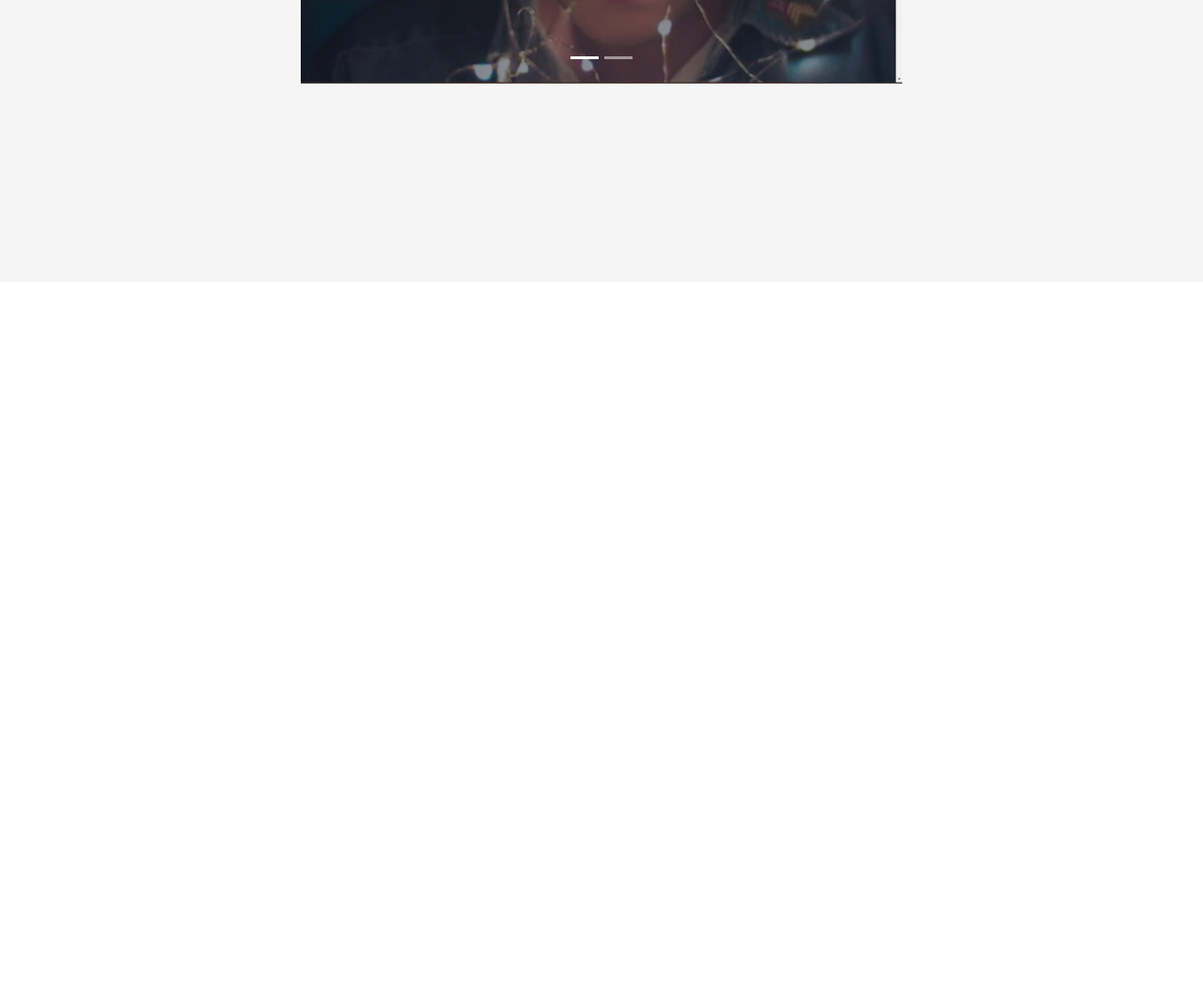
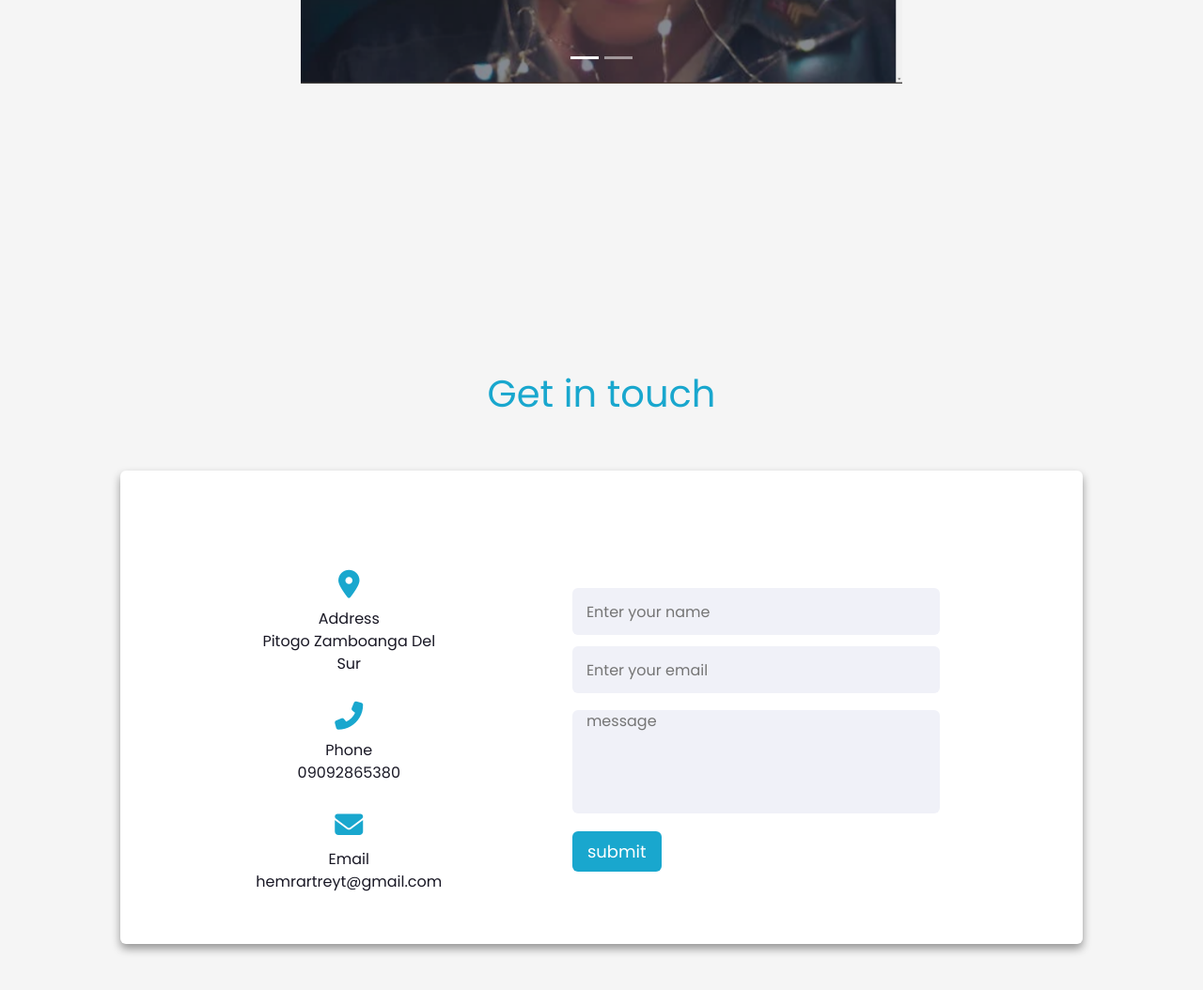
Before and after one commit to Hermartrey/miniProject1, a plain HTML site: page index.html in a window 1280 px wide. Shown: the part 2100-3154 px from the top of the page at 94% size. Before the commit the page ends 2400 px from the top, so only its background shows below. Drawn offline with nearby package versions, Linux system fonts and the light colour scheme.

Commit message:
add contact and style it

```diff
--- a/index.html
+++ b/index.html
@@ -133,6 +133,50 @@
       </div>
     </section>
     <!-- ****************CONTACT*************** -->
+    <section id="contact">
+      <div class="h1-container">
+        <h1>Get in touch</h1>
+      </div>
+      <div class="contact-container">
+        <div class="content">
+          <div class="left-side">
+            <div class="adress details">
+              <i class="fas fa-map-marker-alt"></i>
+              <div class="topic">Address</div>
+
+              <div class="text-two">Pitogo Zamboanga Del Sur</div>
+            </div>
+            <div class="phone details">
+              <i class="fas fa-phone-alt"></i>
+              <div class="topic">Phone</div>
+              <div class="text-one">09092865380</div>
+            </div>
+            <div class="email details">
+              <i class="fas fa-envelope"></i>
+              <div class="topic">Email</div>
+              <div class="text-one">hemrartreyt@gmail.com</div>
+            </div>
+          </div>
+          <div class="right-side">
+            <form action="#">
+
+              <div class="input-box">
+                <input type="text" placeholder="Enter your name">
+              </div>
+              <div class="input-box">
+                <input type="email" placeholder="Enter your email">
+              </div>
+              <div class="message">
+                <textarea placeholder="message"></textarea>
+              </div>
+              <div class="button">
+                <input type="button" value="submit" >
+              </div>
+            </form>
+          </div>
+        </div>
+      </div>
+    </section>
 
     <script src="https://cdn.jsdelivr.net/npm/bootstrap@5.3.0-alpha1/dist/js/bootstrap.bundle.min.js" integrity="sha384-w76AqPfDkMBDXo30jS1Sgez6pr3x5MlQ1ZAGC+nuZB+EYdgRZgiwxhTBTkF7CXvN" crossorigin="anonymous"></script>
   </body>
--- a/style.css
+++ b/style.css
@@ -249,3 +249,116 @@
     min-width: 450px;
 }
 /* **************CONTACT*************** */
+#contact{
+    min-height: 100vh;
+    width: 100%;
+    display: flex;
+    align-items: center;
+    justify-content: center;
+    flex-direction: column;
+    row-gap: 50px;
+    margin: 0 auto;
+    background-color: #F5F5F5;
+}
+#contact h1{
+    color:#19A7CE;
+}
+.contact-container{
+    width: 80%;
+    background: #fff;
+    border-radius: 6px;
+    padding: 30px 60px 40px 40px;
+    box-shadow: 0 5px 10px rgba(0,0,0,0.4);
+
+}
+.contact-container .content{
+    display: flex;
+    align-items: center;
+    justify-content: space-between;
+}
+.contact-container .content .left-side{
+    width: 30%;
+    height: 100%;
+    display: flex;
+    align-items: center;
+    justify-content: center;
+    flex-direction: column;
+    margin-top: 15px;
+    position: relative;
+
+}
+#content .left-side::before{
+    content: ' ';
+    position: absolute;
+    height: 80%;
+    width: 2px;
+    right: -20px;
+    top: 50%;
+    transform: translateY(-50%);
+    background: #afafb6;
+}
+.contact-container .content .details{
+    margin: 14px;
+    text-align: center;
+}
+.contact-container .content .details i{
+    font-size: 30px;
+    color:#19A7CE;
+    margin-bottom: 10px;
+}
+#content .left-side .details .topic{
+    font-size: 18px;
+
+}
+#content .left-side .details .text-one,
+#content .left-side .details .text-two{
+    font-size: 14px;
+    color: #f0f1f8;
+}
+.contact-container .content .right-side{
+    width: 75%;
+    margin-left: 75px;
+}
+#content .right-side .topic-text{
+    font-size: 23px;
+    font-weight: 400;
+    color: #19A7CE;
+}
+.right-side .input-box{
+    height: 50px;
+    width: 100%;
+    margin: 12px 0;
+}
+.right-side .input-box input,
+.right-side .message textarea{
+    height: 100%;
+    width: 100%;
+    border: none;
+    font-size: 16px;
+    border-radius: 6px;
+    background-color: #f0f1f8;
+    padding: 0 15px;
+    resize: none;
+}
+.right-side .message textarea{
+    min-height: 110px;
+    margin-top: 6px;
+}
+.right-side .button{
+    display: inline-block;
+    margin-top: 12px;
+}
+.right-side .button input[type="button"]{
+    color: #fff;
+    font-size: 18px;
+    outline: none;
+    border: none;
+    padding: 8px 16px;
+    border-radius: 6px;
+    background: #19A7CE;
+    cursor: pointer;
+    transition: all 0.3s ease;
+}
+.button input[type="button"]:hover{
+    background-color: #5029bc;
+}
```
